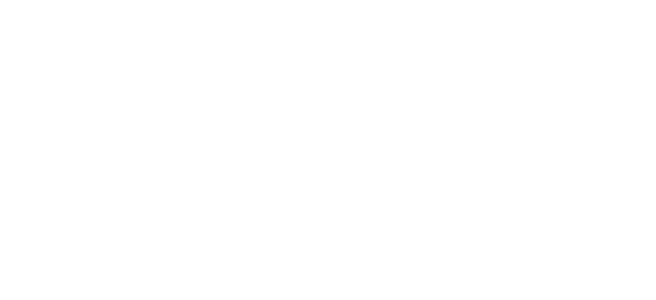
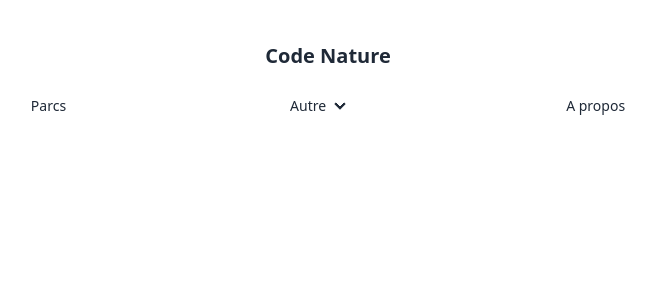
Before and after one commit to HippolyteWeber/protojam, a React (Vite) app: page / in a window 1280 px wide. Shown: the top 300 px of the page, without its empty margins (312-968 px from the left). Built offline with nearby package versions, Linux system fonts and the light colour scheme.

Commit message:
create: navbar

```diff
--- a/package.json
+++ b/package.json
@@ -11,7 +11,8 @@
   },
   "dependencies": {
     "react": "^18.2.0",
-    "react-dom": "^18.2.0"
+    "react-dom": "^18.2.0",
+    "react-router-dom": "^6.23.1"
   },
   "devDependencies": {
     "@types/react": "^18.2.66",
--- a/src/App.jsx
+++ b/src/App.jsx
@@ -1,7 +1,12 @@
 import "./App.css";
+import Navbar from "./components/Navbar";
 
 function App() {
-  return <></>;
+  return (
+    <>
+      <Navbar />
+    </>
+  );
 }
 
 export default App;
--- /dev/null
+++ b/src/components/Navbar.jsx
@@ -0,0 +1,30 @@
+export default function Navbar() {
+  return (
+    <div>
+      <a className="btn btn-ghost text-xl">Code Nature</a>
+      <div className="navbar-center hidden lg:flex justify-evenly">
+        <ul className="menu menu-horizontal px-1 gap-48">
+          <li>
+            <a>Parcs</a>
+          </li>
+          <li>
+            <details>
+              <summary>Autre</summary>
+              <ul className="p-2">
+                <li>
+                  <a>Fleurs</a>
+                </li>
+                <li>
+                  <a>Plein Air</a>
+                </li>
+              </ul>
+            </details>
+          </li>
+          <li>
+            <a>A propos</a>
+          </li>
+        </ul>
+      </div>
+    </div>
+  );
+}
```
Also changed, not shown: 1 other file (tests, documents, lock files or other folders).
